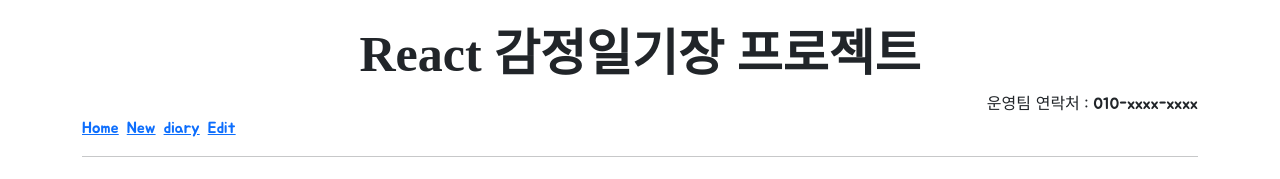
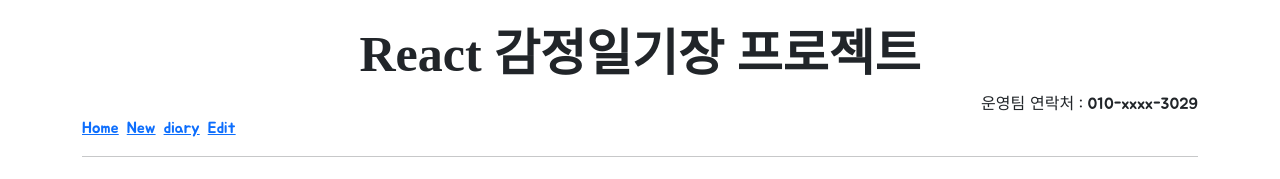
Before and after one commit to MinJoon1994/mastring-git-github, a React (Create React App) app: page / in a window 1280 px wide. Shown: the top 179 px of the page. Built offline with nearby package versions, Linux system fonts and the light colour scheme; a web font is replaced by a local one.

Commit message:
요구 사항 변경

```diff
--- a/src/App.js
+++ b/src/App.js
@@ -147,7 +147,7 @@
       <div className="mt-4">
         <div className='container'>
           <h1 className='myfont_title text-center'>React 감정일기장 프로젝트</h1>
-          <div className='text-end'>운영팀 연락처 : 010-xxxx-xxxx</div>
+          <div className='text-end'>운영팀 연락처 : 010-xxxx-3029</div>
           <div className='mx-auto'>
 
           {/* 컴포넌트 연결(마운트) 하기 */}
```
